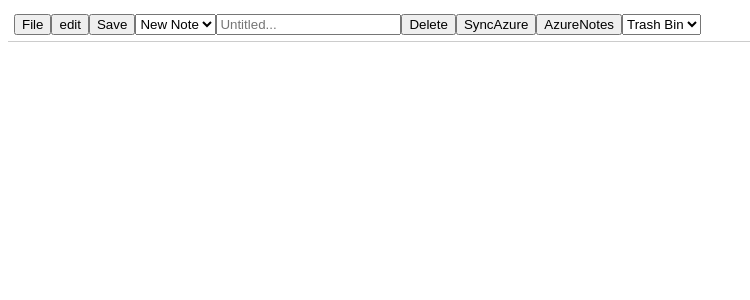
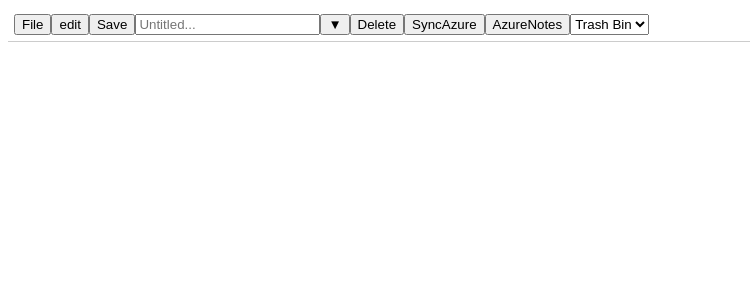
Before and after one commit to LanceBalstad/quick-notes, a React (Vite) app: page /1 in a window 1280 px wide. Shown: the top 300 px of the page, without its empty margins (0-750 px from the left). Built offline with nearby package versions, Linux system fonts and the light colour scheme.

Commit message:
Updated note title and note selection field
Changed the tab whitespace to 4

I want to make simular changes to the delete and trashbin logic

```diff
--- a/src/components/Note/Body.css
+++ b/src/components/Note/Body.css
@@ -16,4 +16,5 @@
   padding: 12px;
   background-color: #fff;
   box-sizing: border-box;
+  tab-size: 4;
 }
--- a/src/components/Note/NavBar.css
+++ b/src/components/Note/NavBar.css
@@ -5,3 +5,46 @@
   border-bottom: 1px solid #ccc;
   box-sizing: border-box;
 }
+
+.title-combo {
+  position: relative;
+  display: inline-flex;
+  align-items: center;
+}
+
+.title-input {
+  height: 28px;
+  padding: 4px 8px;
+  padding-right: 32px; /* space for dropdown arrow */
+  font-size: 14px;
+}
+
+.title-dropdown-button {
+  position: absolute;
+  right: 4px;
+  height: 24px;
+  width: 24px;
+  background: none;
+  border: none;
+  cursor: pointer;
+}
+
+.title-dropdown {
+  position: absolute;
+  top: calc(100% + 4px);
+  left: 0;
+  min-width: 100%;
+  background: white;
+  border: 1px solid #ccc;
+  box-shadow: 0 4px 12px rgba(0,0,0,0.15);
+  z-index: 1000;
+}
+
+.dropdown-item {
+  padding: 6px 10px;
+  cursor: pointer;
+}
+
+.dropdown-item:hover {
+  background: #f0f0f0;
+}
--- a/src/components/Note/NavBar.tsx
+++ b/src/components/Note/NavBar.tsx
@@ -1,6 +1,7 @@
 import "./NavBar.css";
 import { Note } from "../../db/Services/NotesService";
 import { useNavigate } from "react-router-dom";
+import { useState } from "react";
 
 interface NavBarProps {
   // Save logic is in the NotePage component to grab body value
@@ -32,6 +33,8 @@ const NavBar = ({
     navigate("/third-party-notes");
   };
 
+  const [isNoteListOpen, setIsNoteListOpen] = useState(false);
+
   return (
     <>
       <div className="navbar">
@@ -40,26 +43,43 @@ const NavBar = ({
         <button className="saveButton" onClick={() => onSave()}>
           Save
         </button>
-        <select
-          title="Open"
-          onChange={(e) =>
-            onOpenNote(e.target.value ? Number(e.target.value) : undefined)
-          }
-        >
-          <option value="">New Note</option>
-          {notes.map((note) => (
-            <option key={note.id} value={note.id}>
-              {note.title || ""}
-            </option>
-          ))}
-        </select>
+        <div className="title-combo">
           <input
             type="text"
             value={title || ""}
             onChange={(e) => setTitle(e.target.value)}
             placeholder="Untitled..."
-          // onKeyDown={(e) => e.key === "Enter" && sendMessage()}
           />
+
+          <button className="title_dropdown_button" onClick={() => setIsNoteListOpen((d) => !d)}aria-label="Open notes">
+            ▼
+          </button>
+
+          {isNoteListOpen && (
+            <div className="title-dropdown">
+              <div
+              className="dropdown-item"
+              onClick={() => {
+                onOpenNote(undefined);
+                setIsNoteListOpen(false);
+              }}>
+                New Note
+              </div>
+
+              {notes.map((note) => (
+                <div
+                key={note.id}
+                className="dropdown-item"
+                onClick={() => {
+                  onOpenNote(note.id);
+                  setIsNoteListOpen(false);
+                }}>
+                  {note.title || "Untitled"}
+                </div>
+              ))}
+            </div>
+          )}
+        </div>
         <button className="deleteButton" onClick={() => onSoftDelete()}>
           Delete
         </button>
```
Lines whose indentation alone changed are shown as unchanged.
